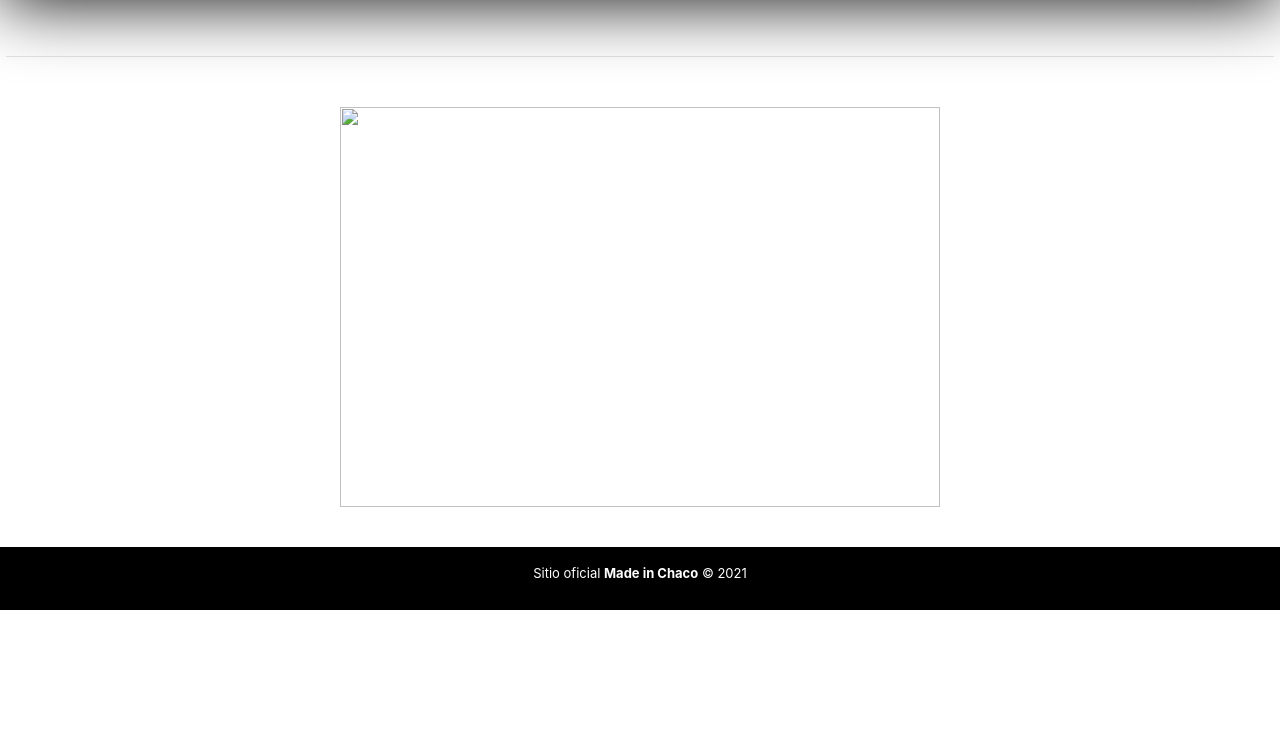
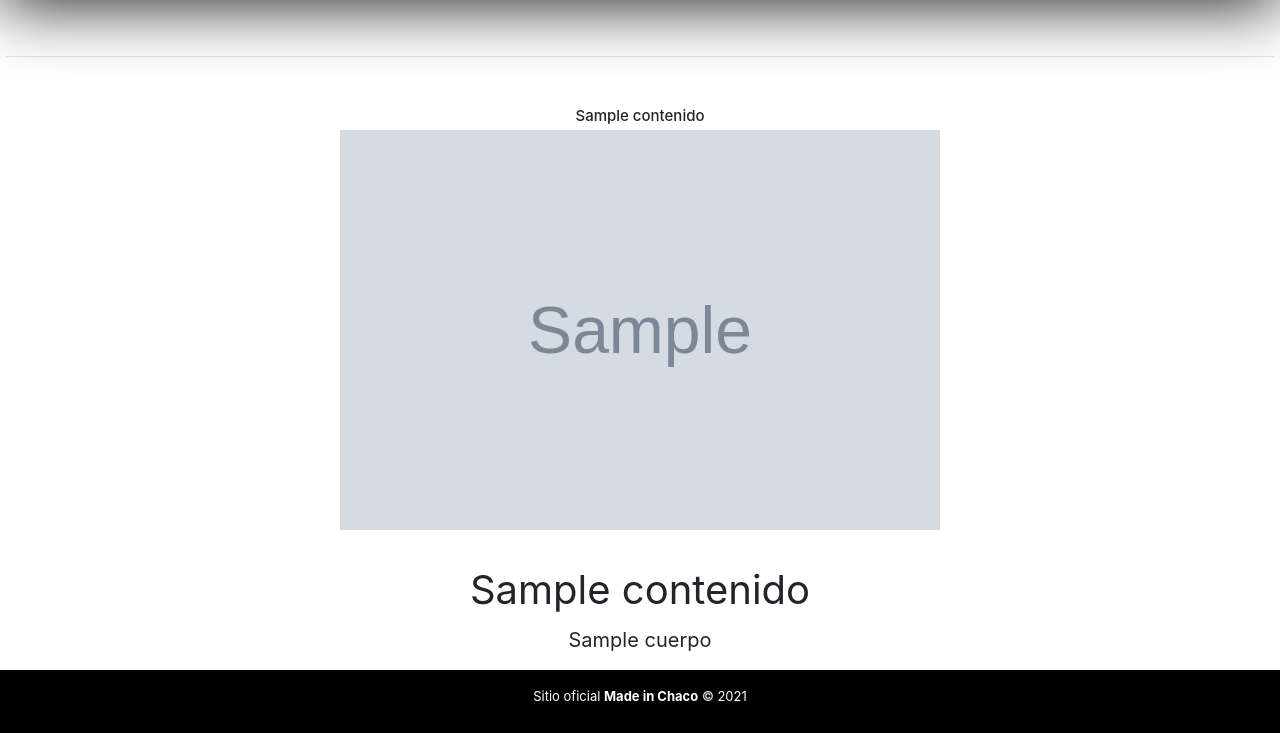
Before and after one commit to FacundoGarciaG/madeinchaco-django, a Django app: template templates/contenidounico.html in a window 1280 px wide. Shown: the part 74-807 px from the top of the page. Before the commit the page ends 684 px from the top, so only its background shows below. Run offline with Django 3.2, Linux system fonts and the light colour scheme; the template is opened without the code that fills it: most values are stand-ins (such as "Sample title", 1, 10 or a date in 2020); grey boxes marked "Sample" are stand-in pictures; some libraries are stand-ins or nearby versions.

Commit message:
contenidounico

```diff
--- a/madeInChaco/settings.py
+++ b/madeInChaco/settings.py
@@ -25,7 +25,7 @@
 SECRET_KEY = 'django-insecure-p!fl=@dx8rd9&56pfgs9%9vh4frj5lvk)obgjelh%wklft8w)-'
 
 # SECURITY WARNING: don't run with debug turned on in production!
-DEBUG = False
+DEBUG = True
 
 ALLOWED_HOSTS = ['*']
 
--- a/templates/contenidounico.html
+++ b/templates/contenidounico.html
@@ -1,28 +1,26 @@
-{% extends "layouts/layout.html" %}
-{% load static %}
-{% block title %} MADE IN CHACO | Contenido {% endblock %}
-{% block content %}
+{% extends "layouts/layout.html" %} {% load static %} {% block title %} MADE IN
+CHACO | Contenido {% endblock %} {% block content %}
 
 <div class="contenedor">
   <main>
     <div class="cuerpo">
       <div class="contenido">
         <h3></h3>
-                <hr>
+        <hr />
 
         <div>
-
           <figure class="contenido-unico">
-
-                        <img src="" alt="" loading="lazy" >
+            <h4>{{contenido.titulo}}</h4>
+            <img
+              src="{{contenido.imagen.url}}"
+              alt="{{contenido.titulo}}"
+              loading="lazy"
+            />
             <div>
-                            <p class="subtitulo" ></p>
-                            <p class="texto-cuerpo"></p>
+              <p class="subtitulo">{{contenido.subtitulo}}</p>
+              <p class="texto-cuerpo">{{contenido.cuerpo}}</p>
             </div>
-
           </figure>
-
-
         </div>
       </div>
     </div>
```
Lines whose indentation alone changed are shown as unchanged.
